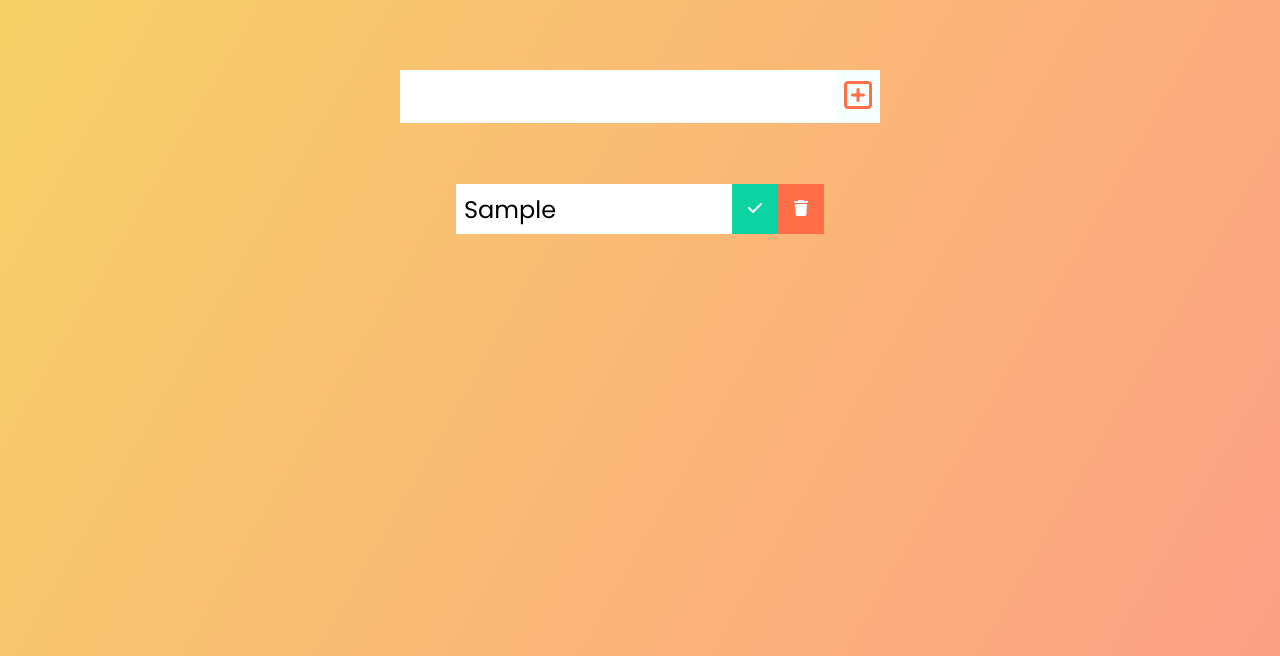
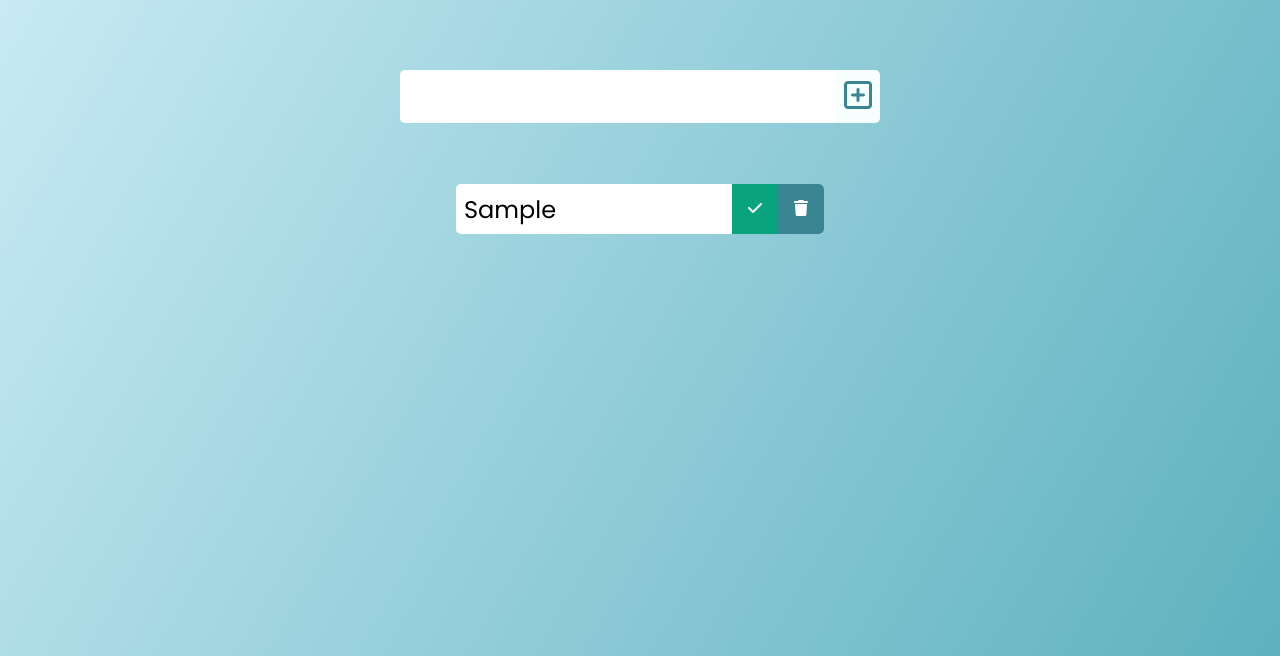
Before and after one commit to Theosaurus-Rex/todo-list, a plain HTML site: page index.html in a window 1280 px wide. Both pictures are taken after typing "Sample" into the empty fields and a click on the button 858 px from the left and 240 px from the top of the page. Shown: the part 144-800 px from the top of the page. Drawn offline with Linux system fonts and the light colour scheme.

Commit message:
restyle list with css

```diff
--- a/style.css
+++ b/style.css
@@ -4,7 +4,7 @@
     box-sizing: border-box;
   }
   body {
-    background-image: linear-gradient(120deg, #f6d365 0%, #fda085 100%);
+    background-image: linear-gradient(120deg, #CDEDF6 0%, #5EB1BF 100%);
     color: white;
     font-family: "Poppins", sans-serif;
     min-height: 100vh;
@@ -27,14 +27,19 @@
     border: none;
     background: white;
   }
+
+  form input {
+      border-radius: 5px 0 0 5px;
+  }
   form button {
-    color: #ff6f47;
+    color: #3A8592;
     background: #f7fffe;
     cursor: pointer;
     transition: all 0.3s ease;
+    border-radius: 0 5px 5px 0;
   }
   form button:hover {
-    background: #ff6f47;
+    background: #3A8592;
     color: white;
   }
   .todo-container {
@@ -57,6 +62,7 @@
     justify-content: space-between;
     align-items: center;
     transition: all 1s ease;
+    border-radius: 5px;
   }
   .filter-todo {
     padding: 1rem;
@@ -67,15 +73,19 @@
 
   .trash-btn,
   .complete-btn {
-    background: #ff6f47;
+    background: #3A8592;
     color: white;
     border: none;
     padding: 1rem;
     cursor: pointer;
     font-size: 1rem;
   }
+
+  .trash-btn {
+      border-radius: 0 5px 5px 0;
+  }
   .complete-btn {
-    background: rgb(11, 212, 162);
+    background: rgb(9, 163, 125);
   }
   .todo-item {
     padding: 0rem 0.5rem;
@@ -115,7 +125,7 @@
     overflow: hidden;
   }
   select {
-    color: #ff6f47;
+    color: #3A8592;
     font-family: "Poppins", sans-serif;
     cursor: pointer;
     width: 12rem;
@@ -127,7 +137,7 @@
     top: 0;
     right: 0;
     padding: 1rem;
-    background: #ff6f47;
+    background: #3A8592;
     cursor: pointer;
     pointer-events: none;
   }
```
